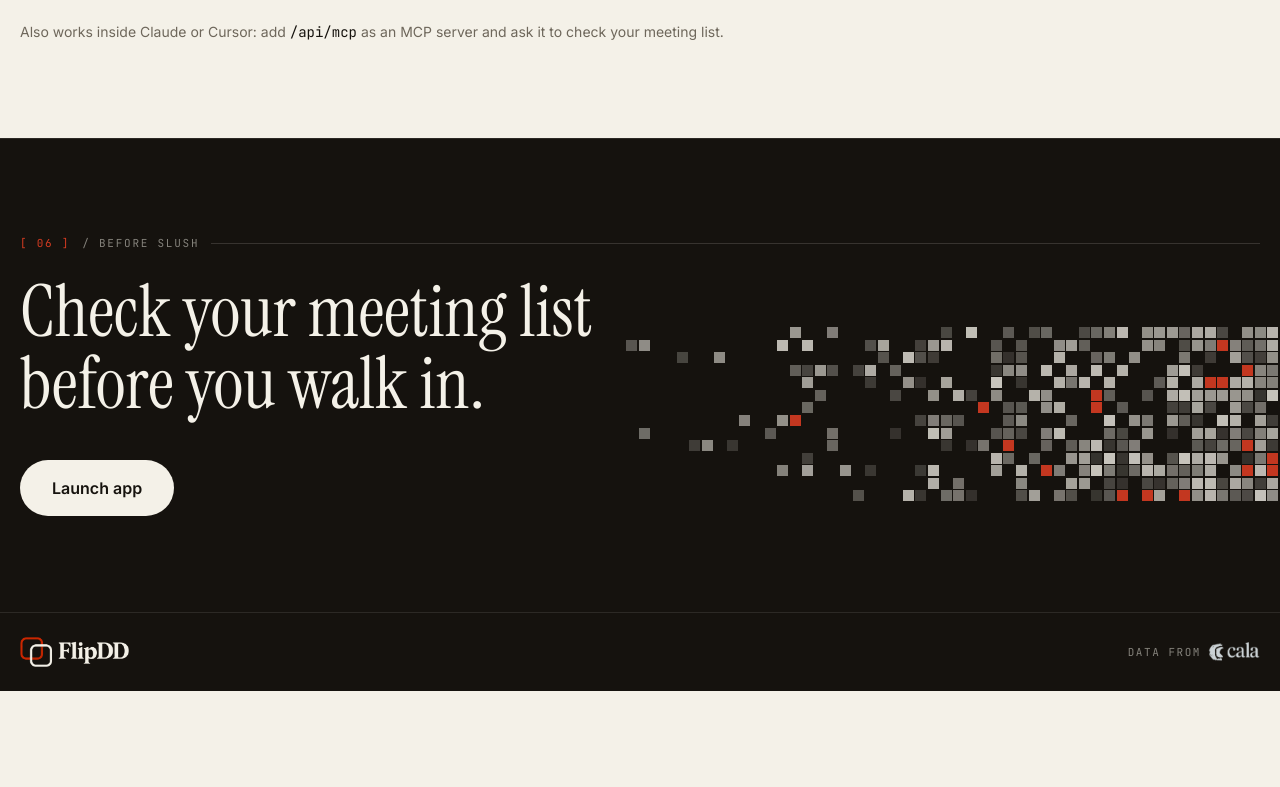
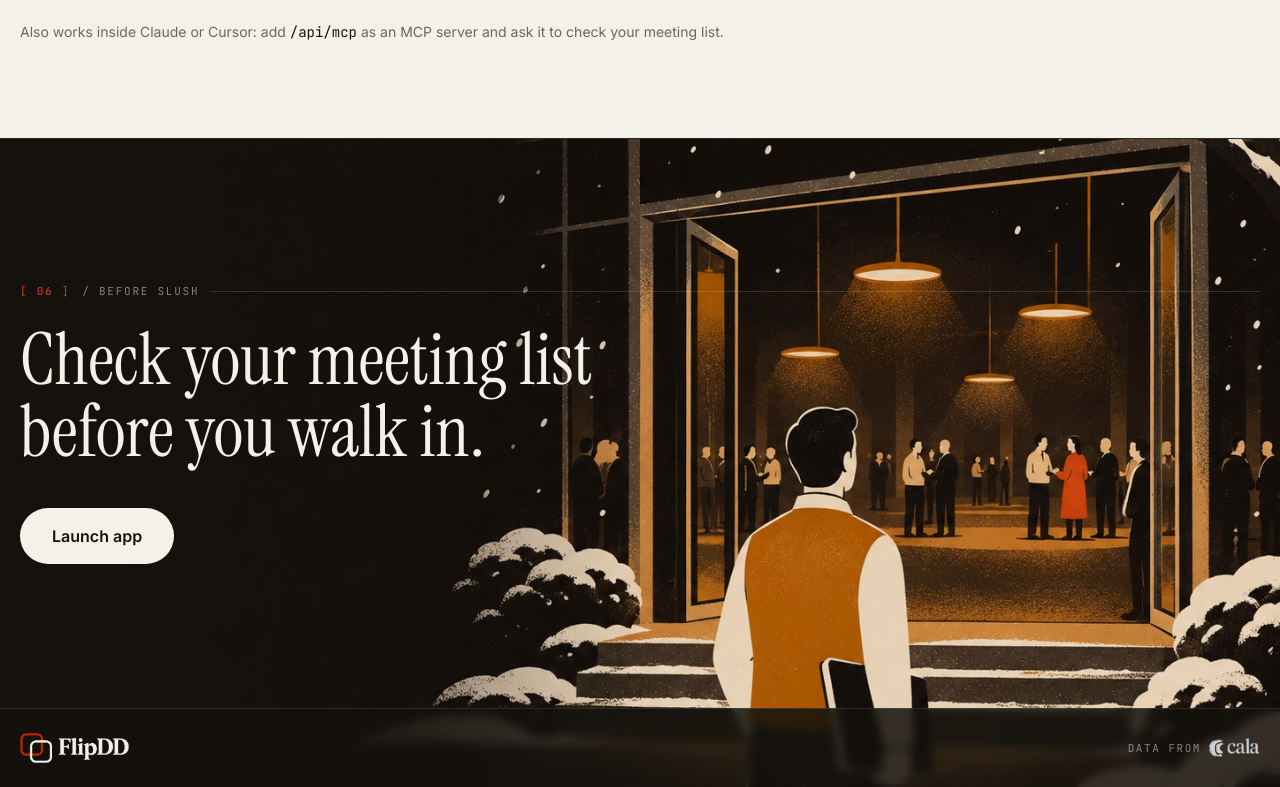
Before and after one commit to mrnetwork0001/FlipDD, a Next.js app: page / in a window 1280 px wide. Shown: the part 4896-5683 px from the top of the page. Before the commit the page ends 5587 px from the top, so only its background shows below. Built offline with nearby package versions, Linux system fonts and the light colour scheme.

Commit message:
Landing: snowy Slush hall behind Before Slush

```diff
--- a/src/app/page.tsx
+++ b/src/app/page.tsx
@@ -626,10 +626,16 @@ export default async function Landing() {
       {/* CTA */}
       <section className="relative overflow-hidden border-t border-paper/10 bg-night text-paper">
         {publicImage("art", "before-slush") ? (
-          <div className="pointer-events-none absolute inset-y-0 right-0 hidden w-[52%] lg:block">
+          // A founder at the door of a snowy Slush hall. The picture's left half is
+          // night sky, so the headline sits there; phones get a darker veil.
+          <div className="pointer-events-none absolute inset-0">
             {/* eslint-disable-next-line @next/next/no-img-element */}
-            <img src={publicImage("art", "before-slush")} alt="" className="h-full w-full object-cover opacity-90" />
-            <div className="absolute inset-y-0 left-0 w-1/3 bg-gradient-to-r from-night to-transparent" />
+            <img
+              src={publicImage("art", "before-slush")}
+              alt=""
+              className="h-full w-full object-cover object-[72%_62%] opacity-45 lg:object-[center_62%] lg:opacity-95"
+            />
+            <div className="absolute inset-0 bg-gradient-to-r from-night via-night/40 to-transparent lg:via-transparent" />
           </div>
         ) : (
           <div className="pointer-events-none absolute inset-y-0 right-0 hidden w-[55%] opacity-90 lg:block">
@@ -638,7 +644,7 @@ export default async function Landing() {
             </div>
           </div>
         )}
-        <div className="relative mx-auto max-w-[85.5rem] px-5 py-24">
+        <div className="relative mx-auto max-w-[85.5rem] px-5 py-24 lg:py-36">
           <SectionTag n="06" title="Before Slush" dark />
           <h2 className="max-w-2xl font-serif text-5xl leading-[1.05] sm:text-7xl">
             Check your meeting list before you walk in.
@@ -650,7 +656,7 @@ export default async function Landing() {
             Launch app
           </Link>
         </div>
-        <div className="relative border-t border-paper/10">
+        <div className="relative border-t border-paper/10 bg-night/85 backdrop-blur-sm">
           <div className="mx-auto flex max-w-[85.5rem] flex-wrap items-center justify-between gap-3 px-5 py-6 text-sm text-paper/50">
             <Wordmark tone="light" />
             <CalaLogo label="Data from" tone="light" height={20} className="font-mono text-[11px] uppercase tracking-[0.14em]" />
```
Also changed, not shown: public/brand/art/before-slush.jpg (added).
